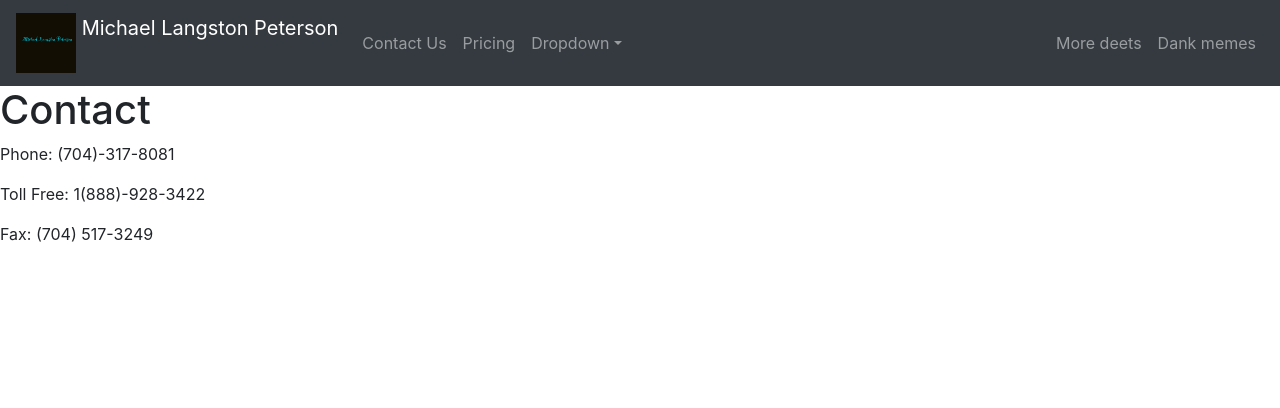
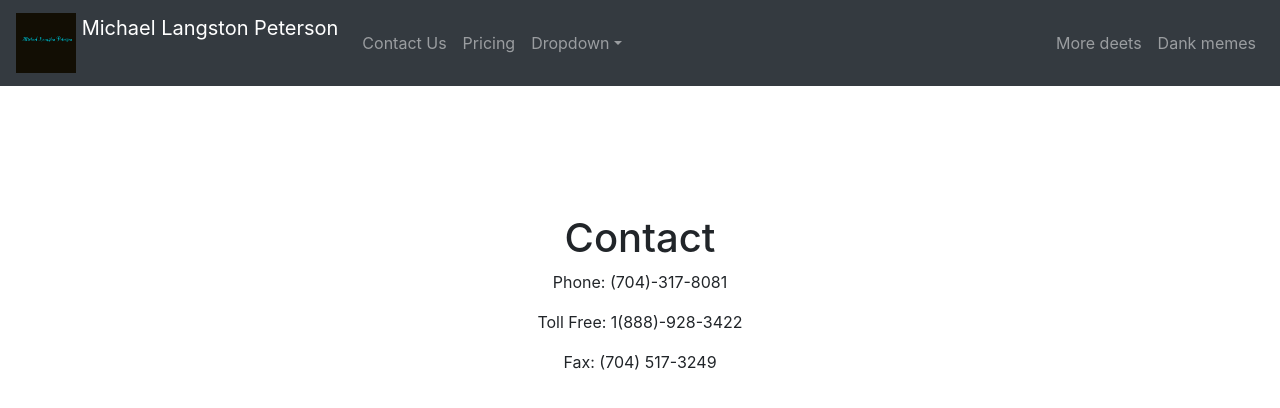
Before and after one commit to MorganPeterson1313/Langston, a React (Create React App) app: page /Contact in a window 1280 px wide. Shown: the top 408 px of the page. Built offline with nearby package versions, Linux system fonts and the light colour scheme.

Commit message:
added styling

```diff
--- a/src/App.css
+++ b/src/App.css
@@ -1,8 +1,13 @@
-.App {
-  /* text-align: center; */
+.Home {
+  text-align: center;
+  margin-top: 10%;
+}
+.Contact{
+  text-align: center;
+  margin-top: 10%;
 }
 
-.App-logo {
+/* .App-logo {
   height: 40vmin;
   pointer-events: none;
 }
@@ -35,4 +40,4 @@
   to {
     transform: rotate(360deg);
   }
-}
+} */
--- a/src/Components/Contact.js
+++ b/src/Components/Contact.js
@@ -1,9 +1,9 @@
 import React, { Component } from 'react'
-
+import '../App.css';
 export class Contact extends Component {
     render() {
         return (
-            <div>
+            <div className= "Contact">
                 <h1>Contact</h1>
             <div>
               <p>Phone: (704)-317-8081</p>
--- a/src/Components/Home.js
+++ b/src/Components/Home.js
@@ -1,9 +1,9 @@
 import React, { Component } from 'react'
-
+import '../App.css';
 export class Home extends Component {
     render() {
         return (
-            <div>
+            <div className= "Home">
              <h1 >
               Under Construction
             </h1>
```
